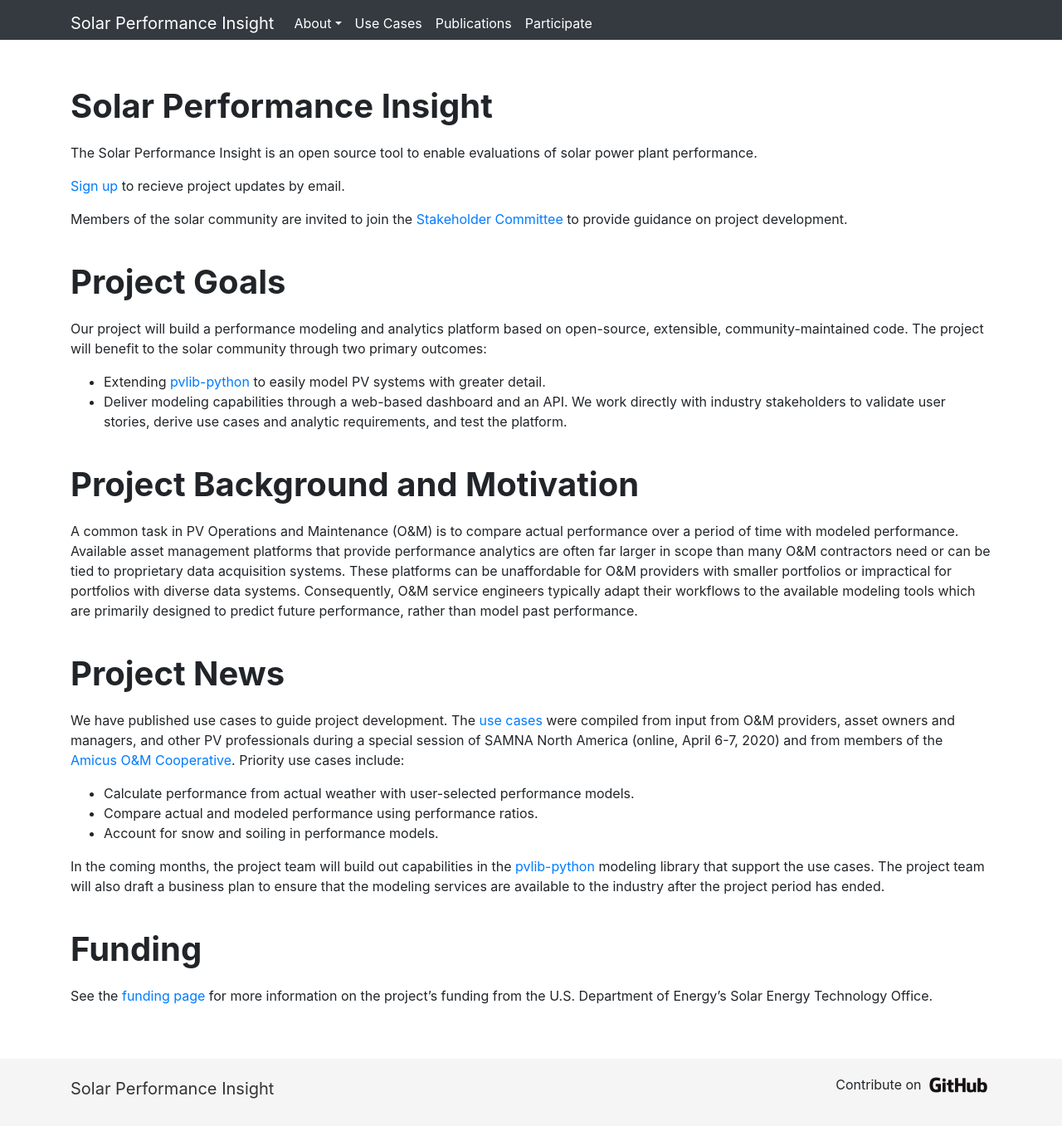
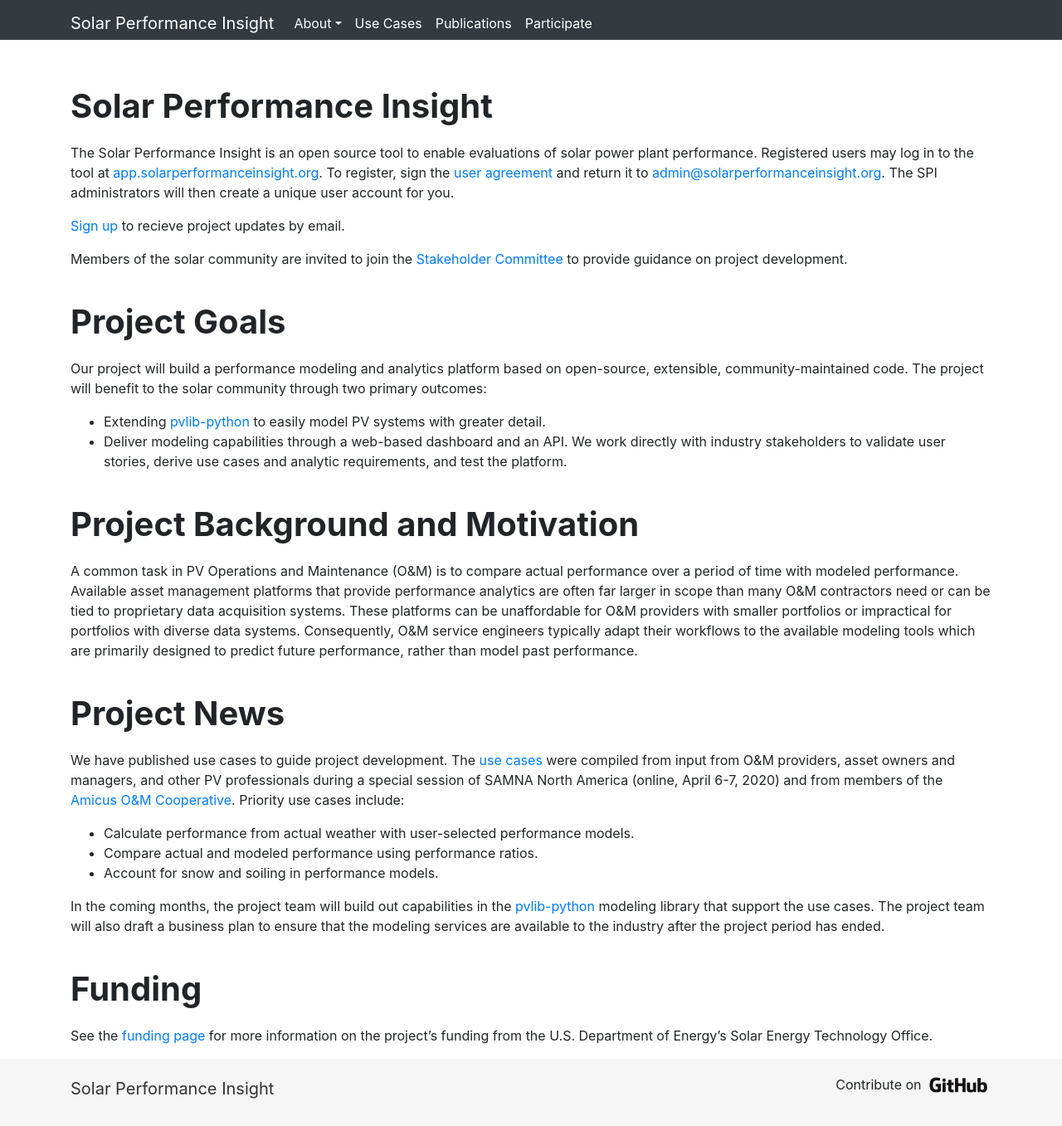
Before and after one commit to SolarPerformanceInsight/SolarPerformanceInsight.github.io, a Jekyll site: the page built from index.md, in a window 1280 px wide and 1357 px high. Shown: the whole window at 83% size. Built offline with Jekyll 4.4.1, drawn with Linux system fonts in a browser that asks for light colours.

Commit message:
add user agreement (#20)
* add dua

* link to dua in index

```diff
--- a/index.md
+++ b/index.md
@@ -5,8 +5,11 @@ layout: base
 # Solar Performance Insight
 
 The Solar Performance Insight is an open source tool to enable evaluations of solar power plant performance.
+Registered users may log in to the tool at [app.solarperformanceinsight.org](https://app.solarperformanceinsight.org).
+To register, sign the [user agreement](/assets/UArizona_Data_Use_Agreement_Power_Modeling.pdf) and return it to [admin@solarperformanceinsight.org](mailto:admin@solarperformanceinsight.org).
+The SPI administrators will then create a unique user account for you.
 
-[Sign up](https://solarperformanceinsight.github.io/emaillist/) to recieve project updates by email.
+[Sign up](/emaillist/) to recieve project updates by email.
 
 Members of the solar community are invited to join the [Stakeholder Committee](/stakeholdercommittee) to
  provide guidance on project development.
```
Also changed, not shown: 1 other file.
